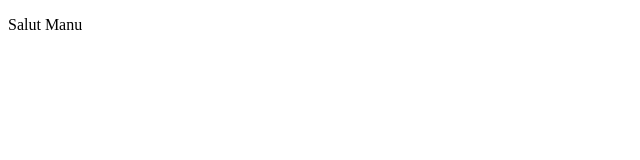
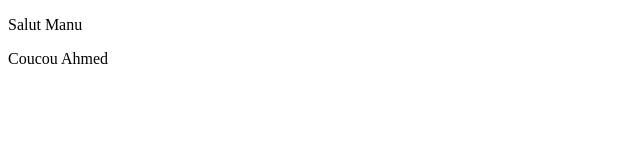
Before and after one commit to kara-ahmed/Manu, a plain HTML site: page index.html in a window 1280 px wide. Shown: the full height of the page, 0-640 px from the left. Drawn offline with Linux system fonts and the light colour scheme.

Commit message:
Update index.html

```diff
--- a/index.html
+++ b/index.html
@@ -9,6 +9,7 @@
 
 <body>
     <p> Salut Manu </p>
+    <p> Coucou Ahmed</p>
 
 </body>
 
```
